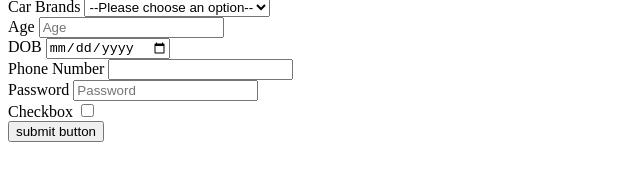
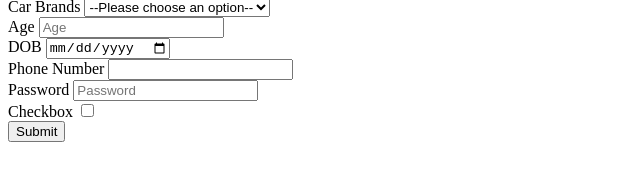
Before and after one commit to acciojob/signup-form-car-Sankugarud, a website: page main.html in a window 1280 px wide. Shown: the part 90-270 px from the top of the page, 0-640 px from the left. Drawn offline with Linux system fonts and the light colour scheme.

Commit message:
created a submission

```diff
--- a/main.html
+++ b/main.html
@@ -47,7 +47,7 @@
 		<label for="tos">Checkbox</label>
 		<input type="checkbox" id="tos"  required>
 		<br>
-		<button>submit button</button>
+		<input type="submit" >
 	</form>
 	<!-- the entire body must be written by student -->
 
```
